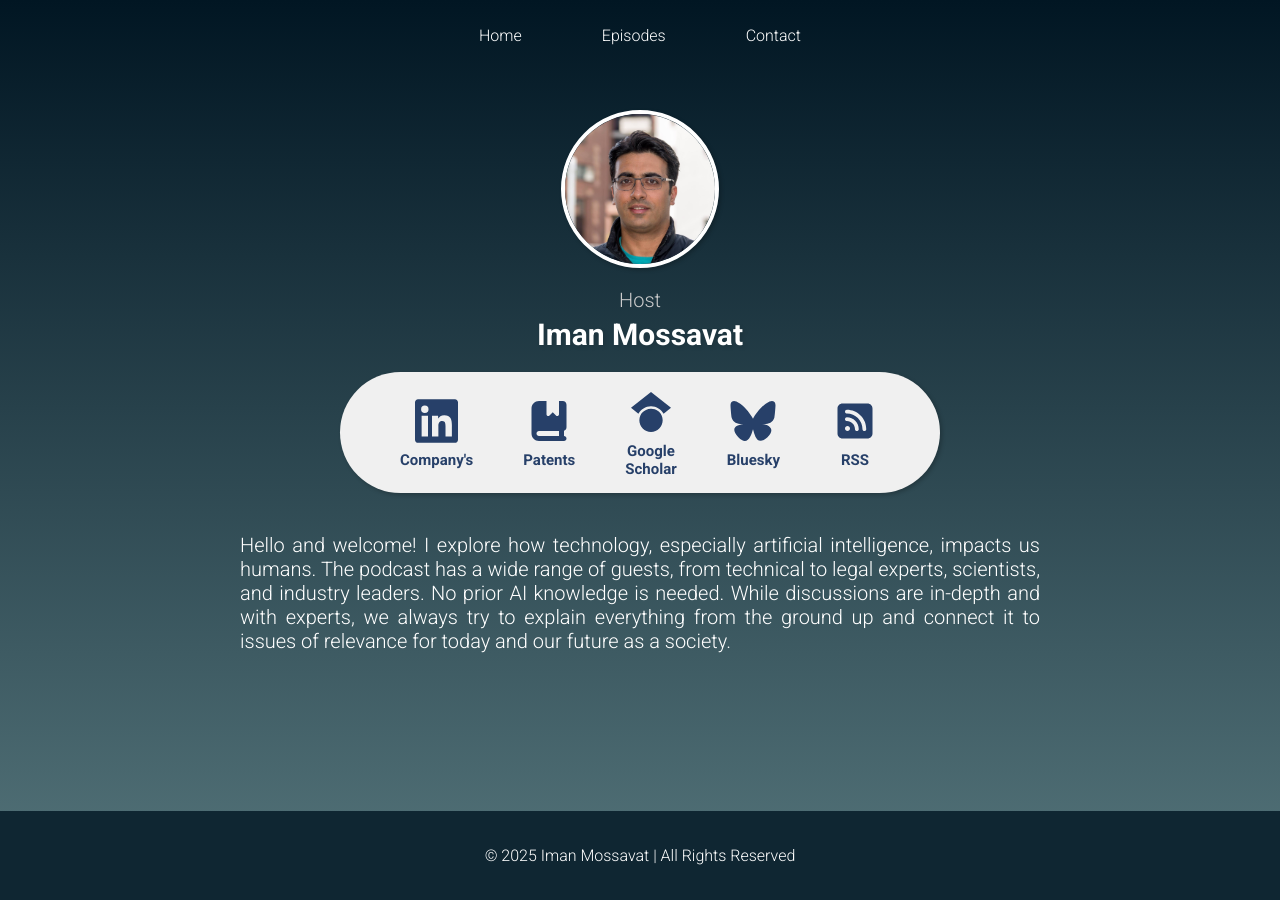
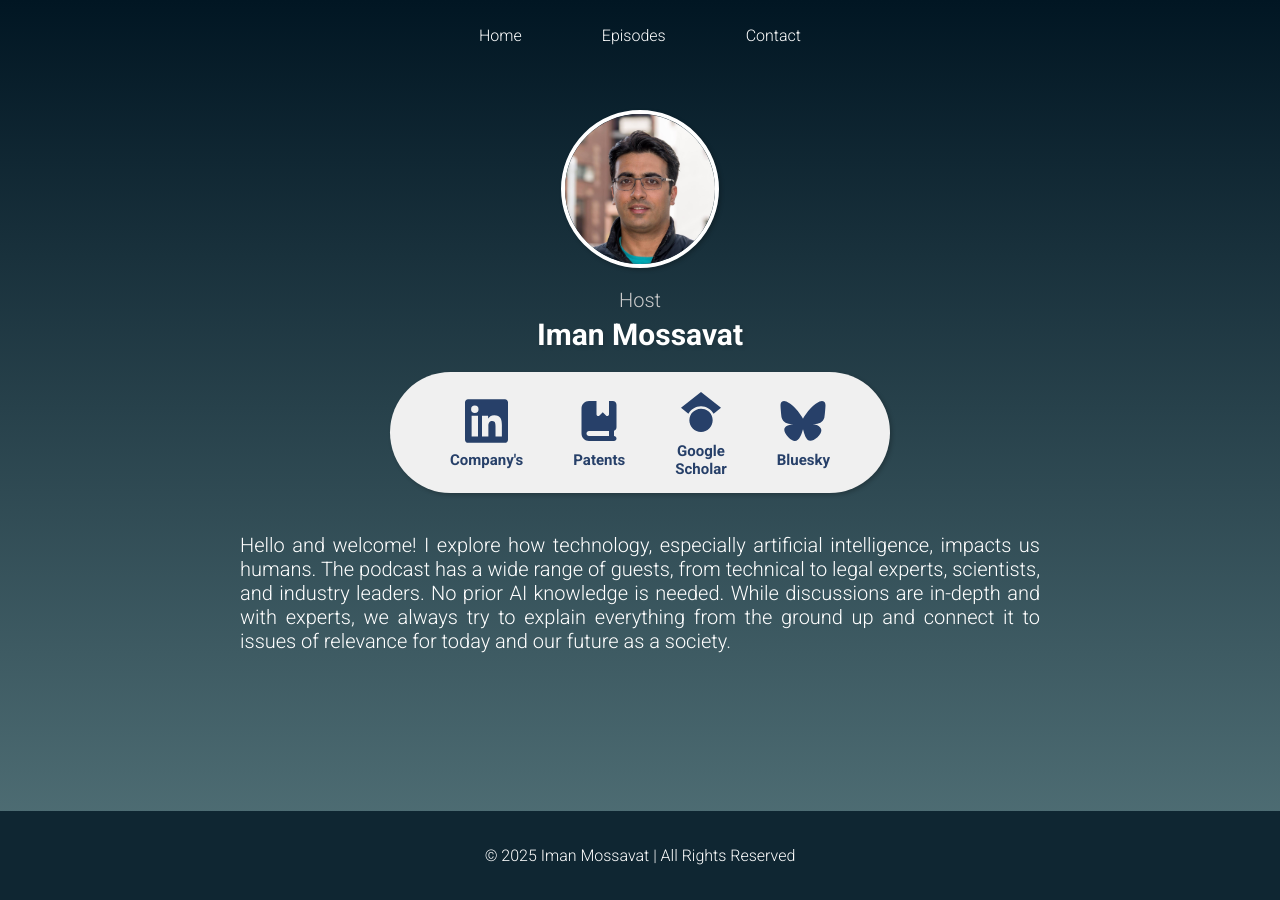
Before and after one commit to ivetkalchev/deepdivepod, a Jekyll site: the page built from contact.html, in a window 1280 px wide. Built offline with Jekyll 4.4.1, drawn with Linux system fonts in a browser that asks for light colours.

Commit message:
clean up

```diff
--- a/assets/css/contact-styles.css
+++ b/assets/css/contact-styles.css
@@ -49,8 +49,7 @@ body {
     justify-content: center;
 }
 
-.icon-container a,
-.icon-container .rss {
+.icon-container a {
     display: flex;
     flex-direction: column;
     align-items: center;
@@ -64,8 +63,7 @@ body {
     transition: transform 0.3s;
 }
 
-.icon-container a:hover,
-.icon-container .rss:hover {
+.icon-container a:hover {
     transform: scale(1.05);
 }
 
@@ -111,8 +109,7 @@ body {
         border-radius: 40px;
     }
 
-    .icon-container a,
-    .icon-container .rss {
+    .icon-container a {
         font-size: 13px;
     }
 
--- a/contact.html
+++ b/contact.html
@@ -31,11 +31,6 @@ css: contact-styles.css
         <img src="./assets/images/bluesky-brands-solid-full.svg" alt="Bluesky" class="logo">
         Bluesky
         </a>
-
-        <div class="rss">
-        <img src="./assets/images/square-rss-solid-full.svg" alt="RSS" class="logo">
-        RSS
-        </div>
     </div>
 </div>
 
```
Also changed, not shown: assets/images/square-rss-solid-full.svg (deleted).
